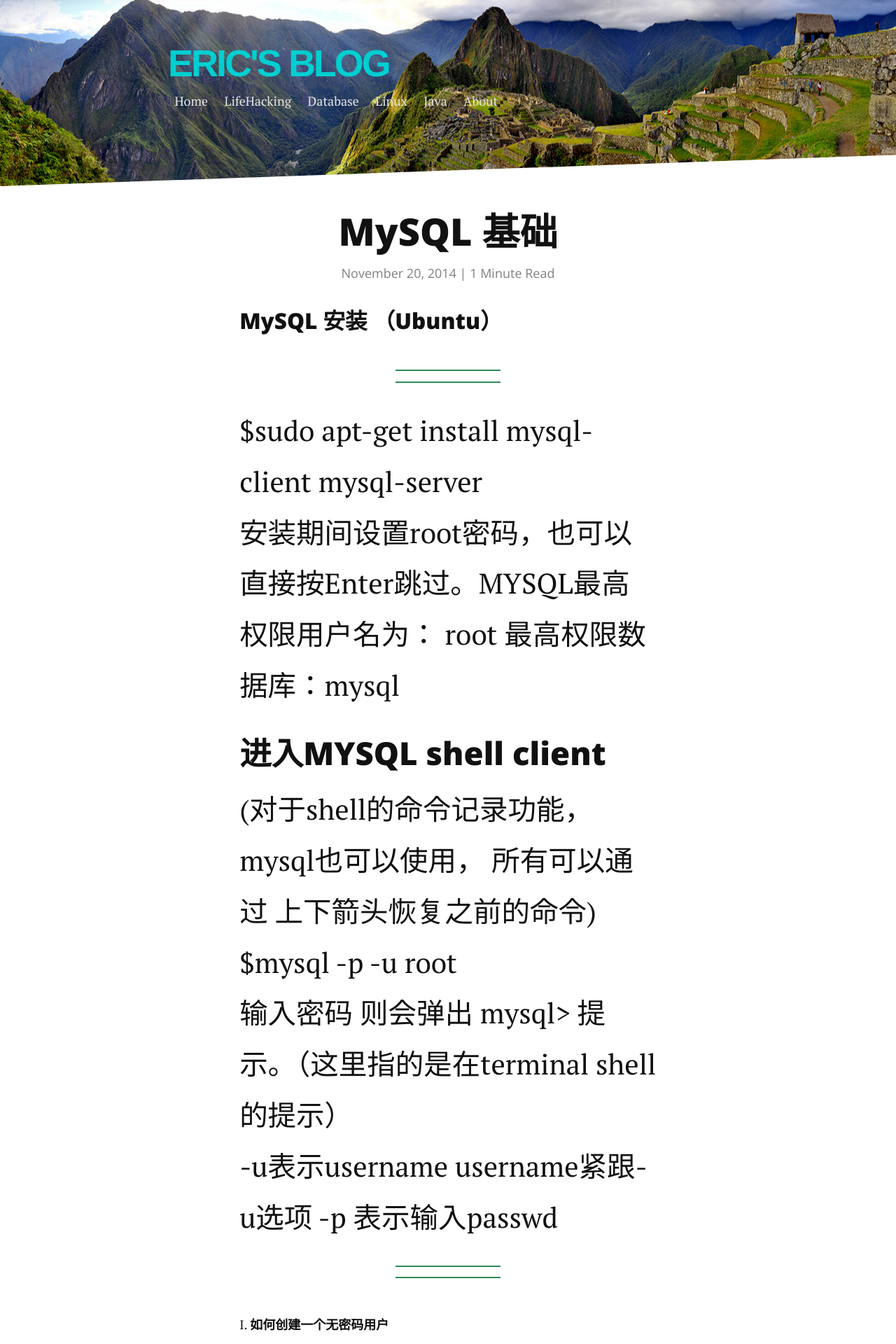
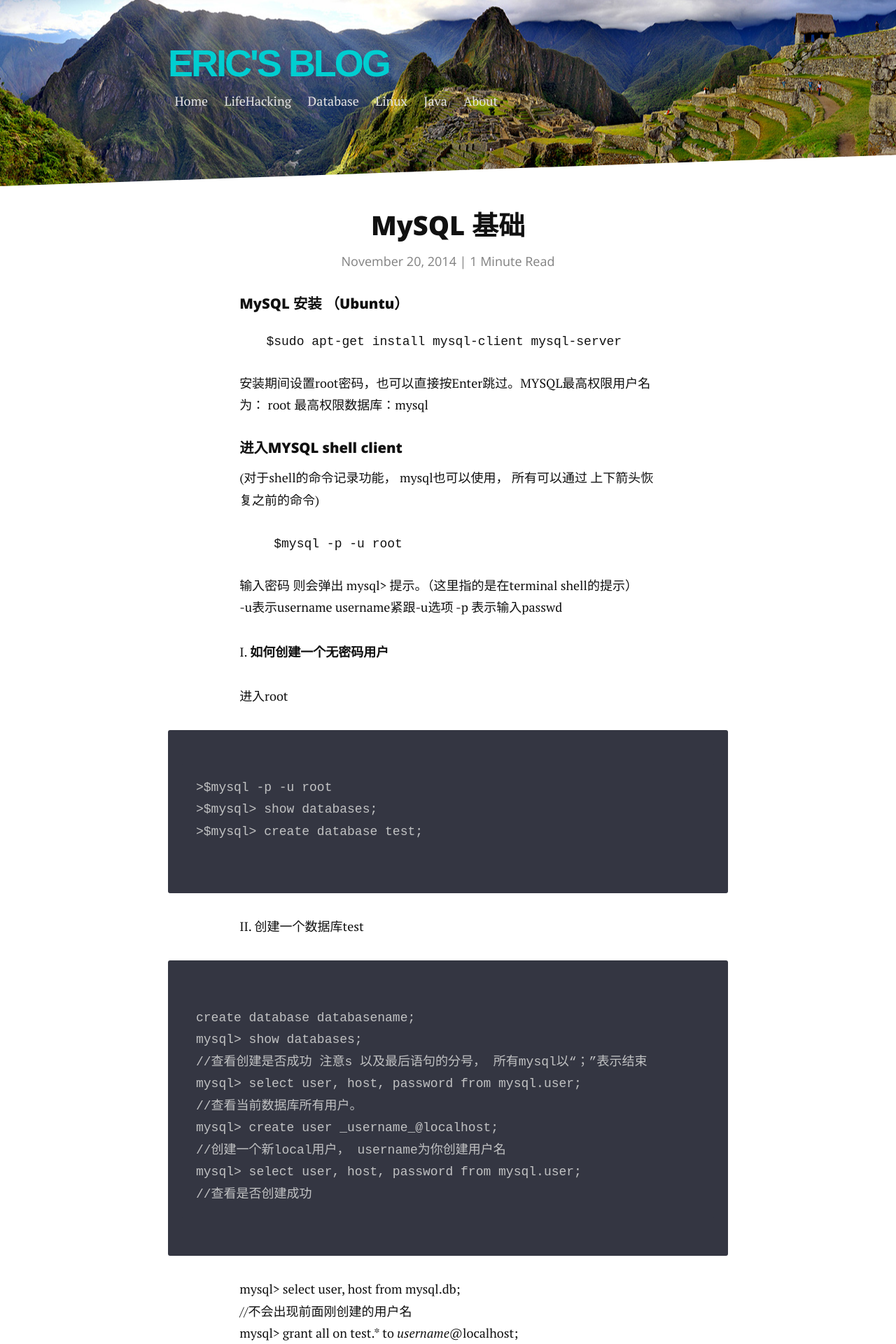
Before and after one commit to Root-shady/Flog, a Jekyll site: the page built from _posts/Database/2014-11-20-MySQL基础.markdown, in a window 1280 px wide. Shown: the top 1920 px of the page at 70% size. Built offline with Jekyll 4.4.1, drawn with Linux system fonts in a browser that asks for light colours; nearby versions of some CDN libraries; Markdown is read by kramdown in place of the engine named in the settings; some of the changed text lies outside the part shown.

```diff
--- a/_config.yml
+++ b/_config.yml
@@ -1,7 +1,6 @@
 name: Eric's Blog
 description: A place for sharing, and recording, and learning!
-
-url: "http://rootshady.com"
+url: ""
 baseurl: ""
 paginate_path: "blog/page:num/"
 permalink: blog/:title/
--- a/_posts/Database/2014-11-20-MySQL基础.markdown
+++ b/_posts/Database/2014-11-20-MySQL基础.markdown
@@ -5,67 +5,64 @@
 layout: post
 category: Database
 ---
-###MySQL 安装 （Ubuntu）
->>$sudo apt-get install mysql-client mysql-server
+####MySQL 安装 （Ubuntu）
+<pre>             $sudo apt-get install mysql-client mysql-server </pre>
 安装期间设置root密码，也可以直接按Enter跳过。MYSQL最高权限用户名为： root 最高权限数据库：mysql
+
 ####进入MYSQL shell client
 (对于shell的命令记录功能， mysql也可以使用， 所有可以通过 上下箭头恢复之前的命令)
->> $mysql -p -u root
-输入密码 则会弹出 mysql> 提示。（这里指的是在terminal shell的提示）
+ <pre>              $mysql -p -u root </pre>
+
+ 输入密码 则会弹出 mysql> 提示。（这里指的是在terminal shell的提示）
 -u表示username  username紧跟-u选项   -p 表示输入passwd
 
 I. **如何创建一个无密码用户**
 
->>> 进入root
+ 进入root
 
->>> $mysql -p -u root
+    >$mysql -p -u root
+    >$mysql> show databases;
+    >$mysql> create database test;
 
->>> mysql> show databases;
+II. 创建一个数据库test
 
->>> mysql> create database test;
-//创建一个数据库test   create database databasename;
+    create database databasename;
+    mysql> show databases;
+    //查看创建是否成功 注意s 以及最后语句的分号， 所有mysql以“；”表示结束
+    mysql> select user, host, password from mysql.user;
+    //查看当前数据库所有用户。
+    mysql> create user _username_@localhost;
+    //创建一个新local用户， username为你创建用户名
+    mysql> select user, host, password from mysql.user;
+    //查看是否创建成功
 
->>> mysql> show databases;
-//查看创建是否成功 注意s 以及最后语句的分号， 所有mysql以“；”表示结束
-
->>> mysql> select user, host, password from mysql.user;
-//查看当前数据库所有用户。
-
->>> mysql> create user _username_@localhost;
-//创建一个新local用户， username为你创建用户名
-
->>> mysql> select user, host, password from mysql.user;
-//查看是否创建成功
-
->>> mysql> select user, host from mysql.db;
+  mysql> select user, host from mysql.db;
 //不会出现前面刚创建的用户名
-
->>> mysql> grant all on test.* to _username_@localhost;
-//把前面新建的数据库的所有权限赋给username
-
->>> mysql> select user, host from mysql.db;
+  mysql> grant all on test.* to _username_@localhost;
+  //把前面新建的数据库的所有权限赋给username
+  mysql> select user, host from mysql.db;
 //出现前面创建的username **原因不清。。.**
 
->>> 测试创建的用户是否成功。
+  测试创建的用户是否成功。
 $mysql -u uername
 //这里没有-p选项因为前面创建的是没有密码的用户
 
 II.  **创建一个有密码用户**
->>> mysql> create user username@localhost identified by 'password';
+  mysql> create user username@localhost identified by 'password';
 //同样可以使用上面的语句对创建状态进行查看， 和赋予相应数据库的权限。
 
 III.  **数据库授权**
     (1). 创建一个超级权限用户。
 
-   > $mysql -p -u root
+    $mysql -p -u root
     //进入root用户
 
-   > mysql> grant all on *.* to username@localhost;
+    mysql> grant all on *.* to username@localhost;
     //把所有数据库的所有权限赋予给用户username；
 
   (2). 创建一个较小权限用户
 
-   > mysql> grant select on somedb.* to restrited@localhost;
+ mysql> grant select on somedb.* to restrited@localhost;
     //把查看(select)某一数据库(somedb)的权限赋予restrited用户
 
 IV. To be continue...
```
Also changed, not shown: _posts/Database/2014-11-19-MySQL表复制.markdown (renamed from _posts/Database/2014-11-19-复制表MYSQL.markdown, +15 -13 lines), _posts/Database/2014-12-10-test-post.markdown (deleted, +0 -18 lines), assets/css/style.css, 4 other files.
